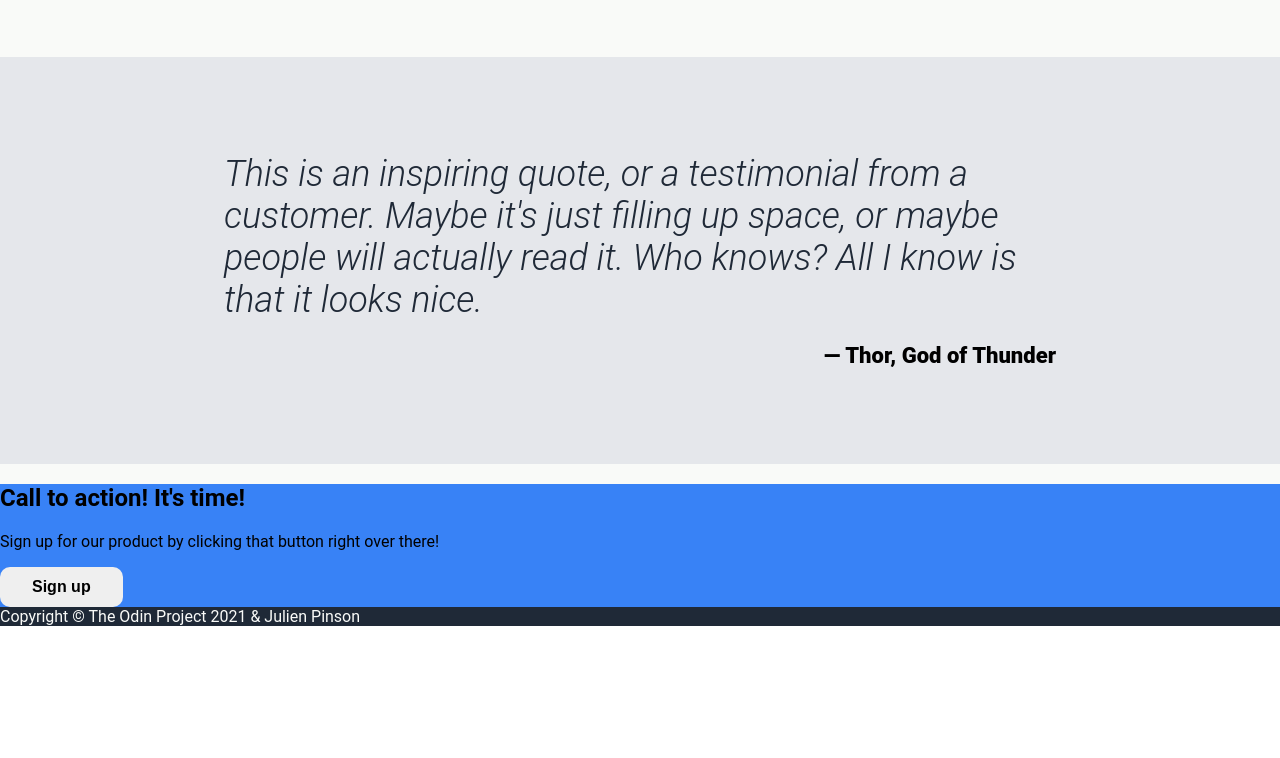
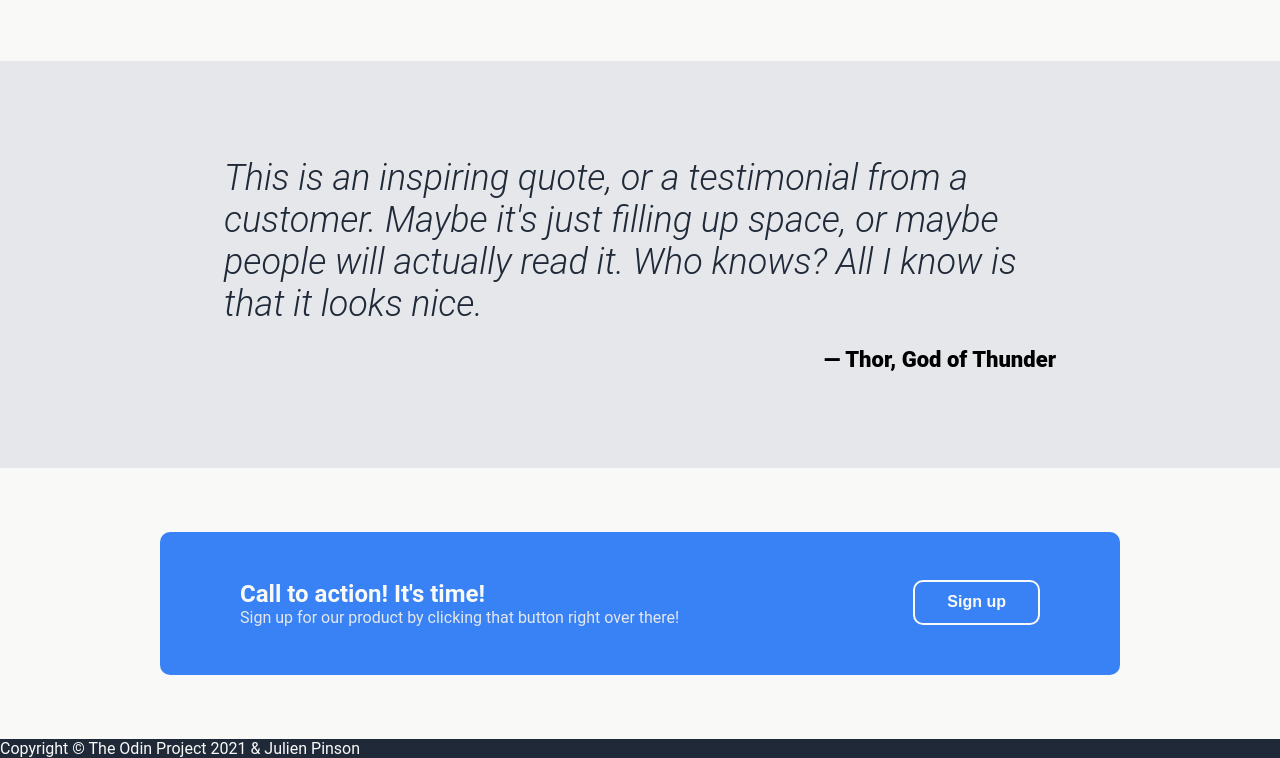
Before and after one commit to PinsonJulien/odin-landing-page, a plain HTML site: page index.html in a window 1280 px wide. Shown: the part 898-1656 px from the top of the page. Before the commit the page ends 1524 px from the top, so only its background shows below. Drawn offline with Linux system fonts and the light colour scheme.

Commit message:
Call to action styling

```diff
--- a/css/main.css
+++ b/css/main.css
@@ -32,12 +32,18 @@ main {
 #header-logo a,
 #hero h1,
 #hero .button,
+#call-to-action,
 footer {
   color: #F9FAF8;
 }
 
+#call-to-action .button {
+  border-color: #F9FAF8;
+}
+
 #navbar nav a,
-#hero p {
+#hero p,
+#call-to-action p {
   color: #E5E7EB;
 }
 
@@ -46,7 +52,7 @@ footer {
 }
 
 #hero button,
-#call-to-action {
+#call-to-action > div {
   background-color: #3882F6;
 }
 
@@ -60,7 +66,8 @@ footer {
 /******************/
 
 #navbar,
-#hero {
+#hero,
+#call-to-action {
   padding-left: 10em;
   padding-right: 10em;
 }
@@ -191,6 +198,31 @@ footer {
   font-weight: 800;
 }
 
+/* CALL TO ACTION */
+#call-to-action {
+  padding-top: 4em;
+  padding-bottom: 4em;
+}
+
+#call-to-action > div {
+  border-radius: 10px;
+  padding: 3em 5em 3em 5em;
+  display: flex;
+}
+
+#call-to-action > div > div:nth-child(2) {
+  margin-left: auto;
+}
+
+#call-to-action h2,
+#call-to-action p {
+  margin: 0;
+}
+
+#call-to-action .button {
+  background-color: inherit;
+}
+
 /**********/
 /* FOOTER */
 /**********/
@@ -204,7 +236,12 @@ footer {
   padding: 0.7em 2em 0.7em 2em;
   border-radius: 10px;
   border-width: 2px;
-  border-style: none;
+  border-style: solid;
   font-size: 16px;
   font-weight: 600;
+  color: inherit;
 }
+
+.button:hover {
+  cursor:pointer;
+}
--- a/index.html
+++ b/index.html
@@ -100,13 +100,19 @@
       </section>
 
       <section id="call-to-action">
+        <div>
+          <div>
             <h2>Call to action! It's time!</h2>
             <p>
               Sign up for our product by clicking that button right over there!
             </p>
+          </div>
+          <div>
             <button class="button">
               Sign up
             </button>
+          </div>
+        </div>
       </section>
     </main>
 
```
Lines whose indentation alone changed are shown as unchanged.
